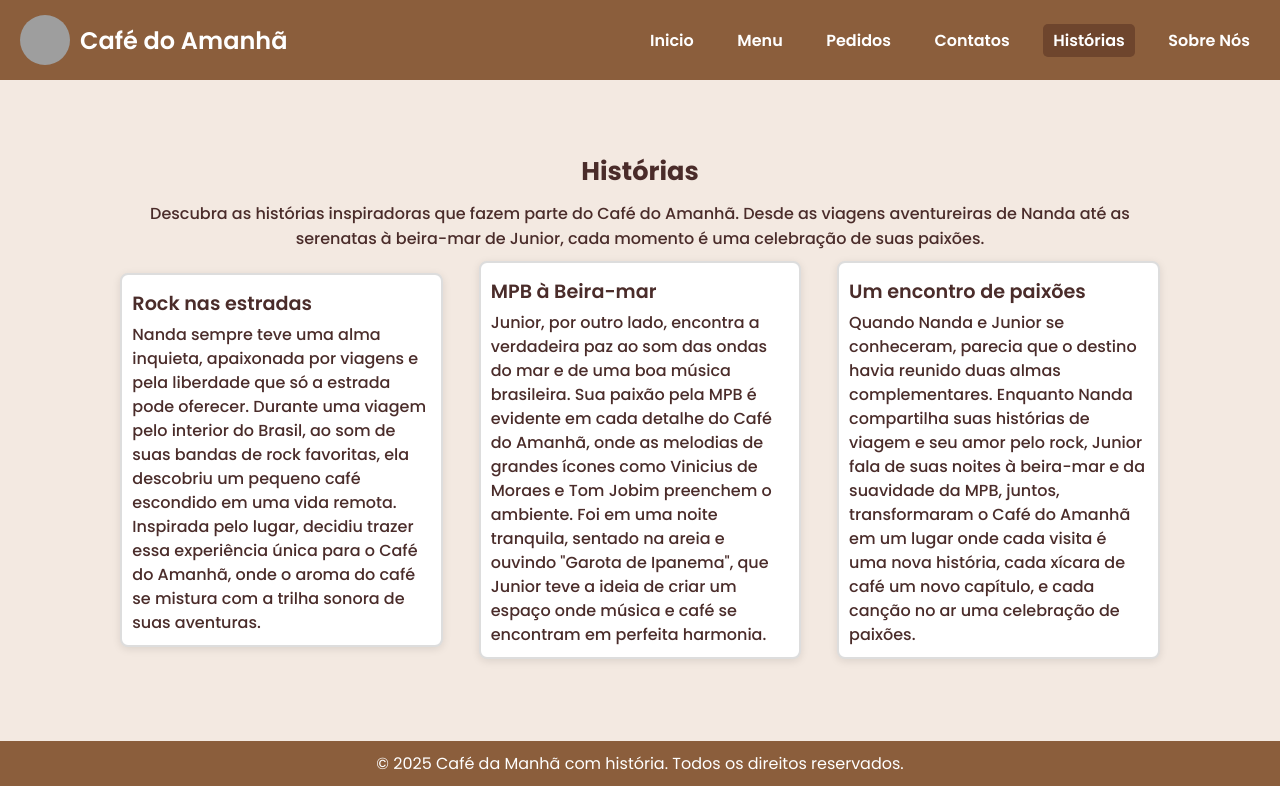
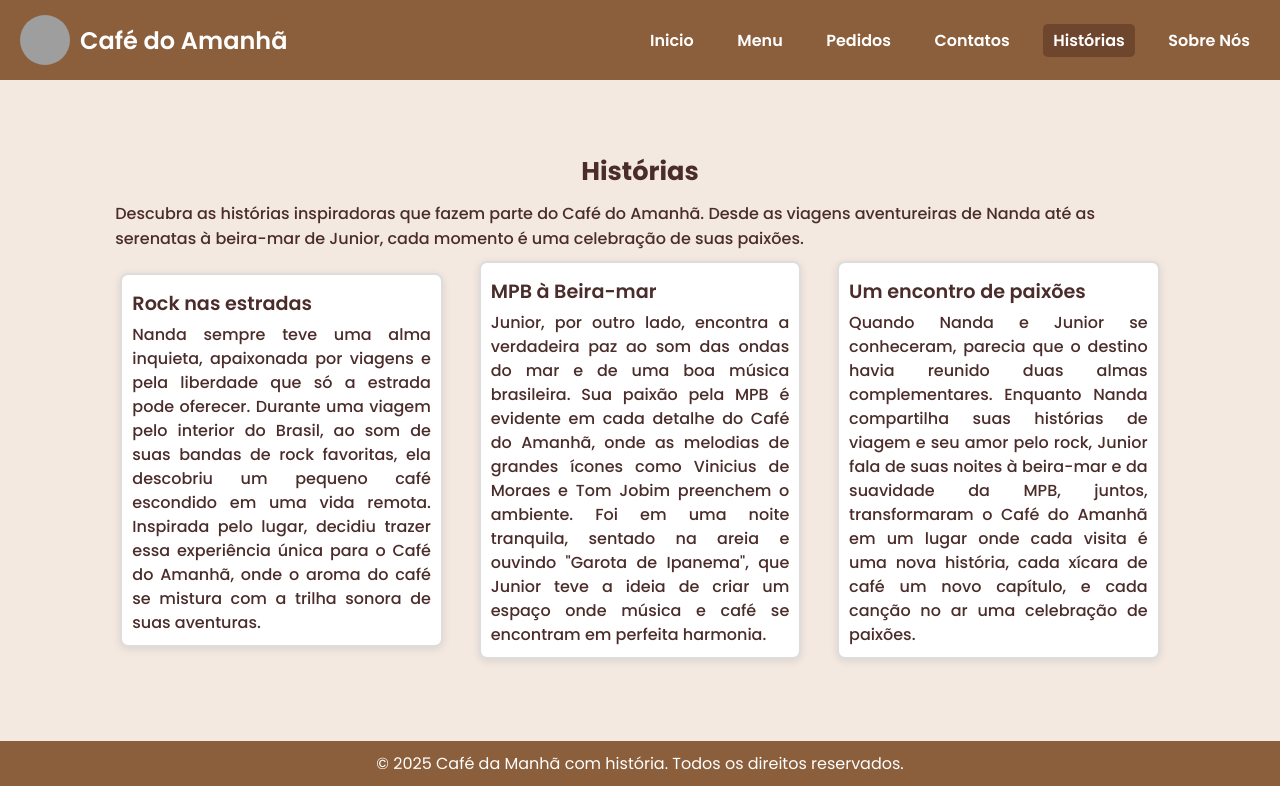
Before and after one commit to agleicesousa/cafe-do-amanha-react, a React (Vite) app: page /historias in a window 1280 px wide. Built offline with nearby package versions, Linux system fonts and the light colour scheme; grey boxes are pictures that could not be loaded.

Commit message:
fix: ajuste do espaçamento dos textos

```diff
--- a/src/Pages/Historias/historias.module.css
+++ b/src/Pages/Historias/historias.module.css
@@ -25,7 +25,7 @@
 }
 
 .descricao h3 {
-  text-align: center;
+  text-align: left;
   margin-bottom: 10px;
   font-size: 1rem;
   font-weight: 500;
@@ -65,4 +65,5 @@
   font-size: 1rem;
   line-height: 1.5;
   font-weight: 500;
+  text-align: justify;
 }
```
